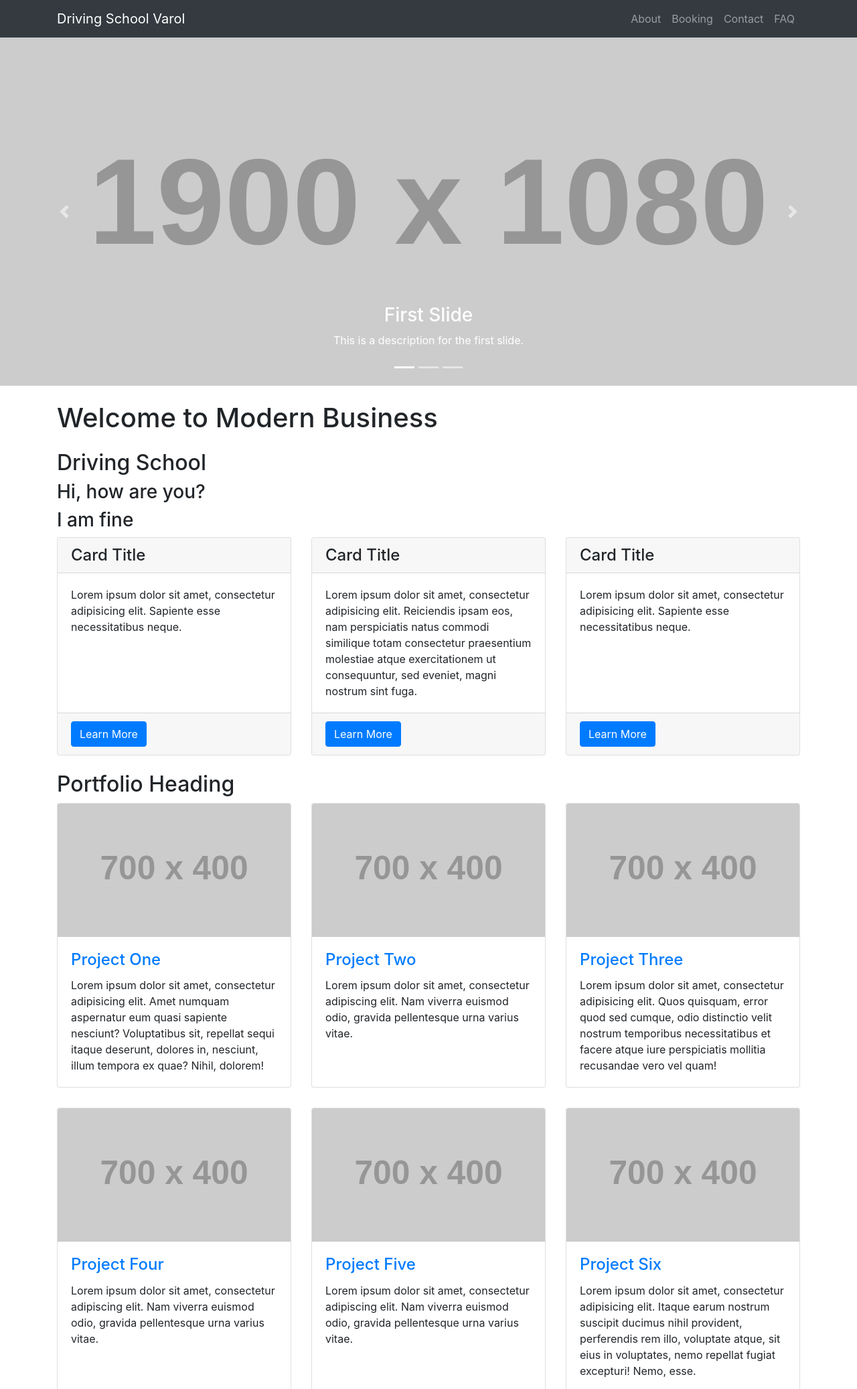
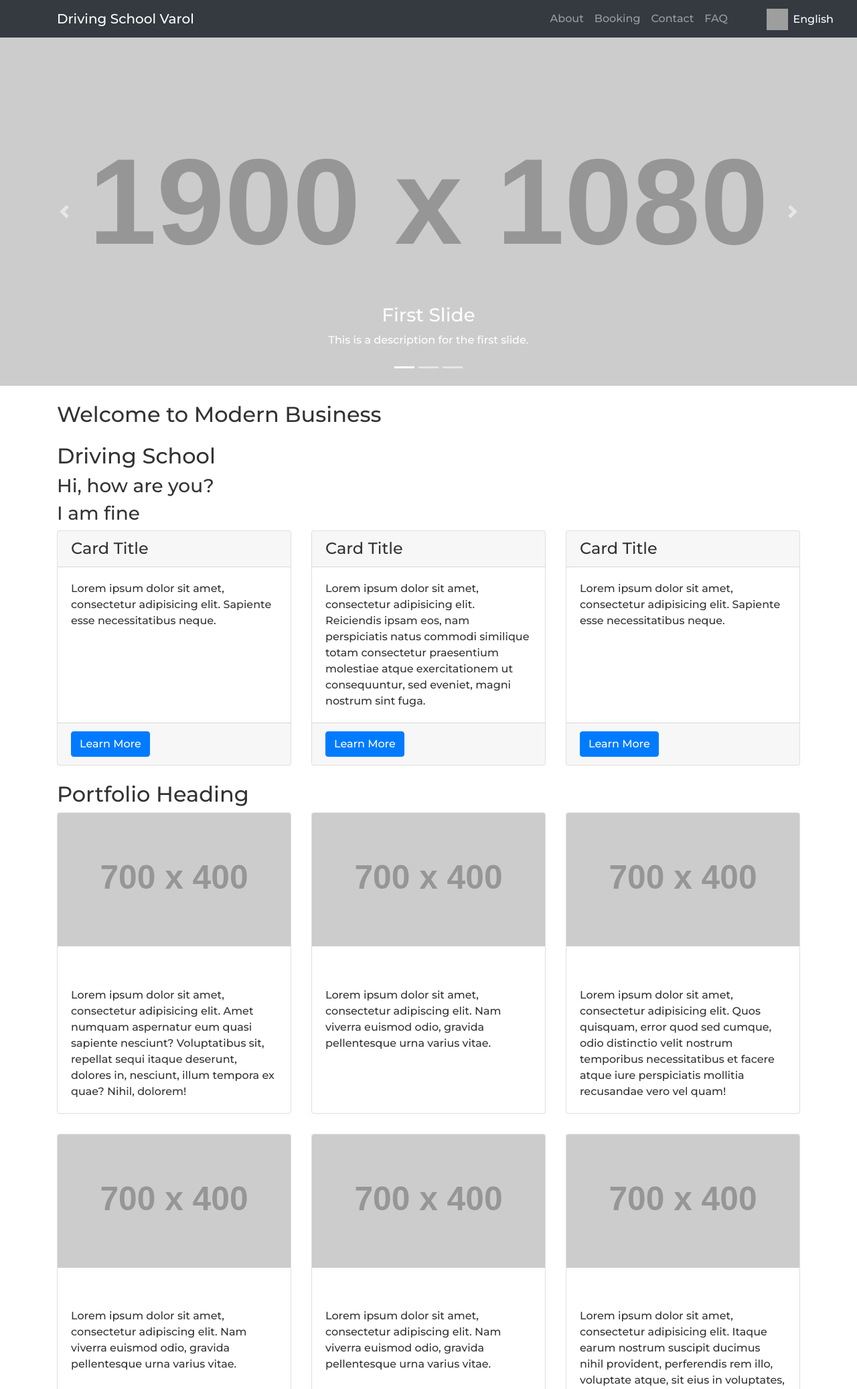
Before and after one commit to atula-p/crispy-pancake, a Flask app: page / in a window 1280 px wide. Shown: the top 2074 px of the page at 67% size. Run offline with Flask 2, Linux system fonts and the light colour scheme; grey boxes labelled with a size stand in for pictures from a placeholder-image service; some libraries are stand-ins or nearby versions; grey boxes are pictures that could not be loaded.

Commit message:
added language menu

```diff
--- a/main.py
+++ b/main.py
@@ -8,7 +8,7 @@
 
 @babel.localeselector
 def get_locale():
-    return 'de'
+    return 'en'
     #request.accept_languages.best_match(['en', 'de'])
 
 #@app.route('/')
@@ -26,7 +26,8 @@
 
 @app.route('/about')
 def about():
-    return render_template('about.html')
+    driving_school = gettext('Driving School')
+    return render_template('about.html', driving_school=driving_school)
 
 
 @app.route('/booking')
--- /dev/null
+++ b/static/css/style.css
@@ -0,0 +1,102 @@
+@import url(https://fonts.googleapis.com/css2?family=Montserrat:wght@500&display=swap);
+@import url(https://necolas.github.io/normalize.css/8.0.1/normalize.css);
+
+
+body {
+    font-family: 'Montserrat', sans-serif;
+    color: #333;
+}
+
+* {
+    box-sizing: border-box;
+}
+
+a {
+    text-decoration: none;
+    color: #fff;
+}
+
+.logo {
+    width: 100px;
+}
+
+.logo img {
+    width: 100px;
+}
+
+.lang-menu {
+    margin-top: 2px;
+    left: 50px;
+    position: relative;
+}
+
+.selected-lang {
+    cursor: pointer;
+    display: flex;
+    justify-content: space-between;
+    line-height: 2;
+    width: 100px;
+    color: #fff;
+}
+
+.selected-lang:before {
+    content: '';
+    display: block;
+    width: 32px;
+    height: 32px;
+    background-image: url(https://www.countryflags.io/us/flat/32.png);
+    color: #333;
+}
+
+.lang-menu ul {
+    margin: 0;
+    padding: 0;
+    background-color: #333;
+    color: #333;
+    border: 1px solid #f8f8f8;
+    box-shadow: 0px 1px 10px rgba(0, 0, 0, 0.2);
+    border-radius: 5px;
+    display: none;
+    position: absolute;
+    top: 30px;
+    left: 0;
+}
+
+.lang-menu ul li {
+    list-style: none;
+    display: flex;
+    justify-content: space.between;
+}
+
+.lang-menu ul li a {
+    width: 140px;
+    display: block;
+    padding: 5px 10px;
+    color: #fff;
+    text-decoration: none;
+}
+
+.lang-menu ul li a:before {
+    content: '';
+    display: inline-block;
+    width: 32px;
+    height: 32px;
+    vertical-align: middle;
+    margin-right: 10px;
+}
+
+.lang-menu ul li a:hover {
+    background-color: #505050;
+}
+
+.de:before {
+    background-image: url(https://www.countryflags.io/de/flat/32.png);
+}
+
+.us:before {
+    background-image: url(https://www.countryflags.io/us/flat/32.png);
+}
+
+.lang-menu:hover ul {
+    display: block;
+}
--- a/templates/index.html
+++ b/templates/index.html
@@ -21,7 +21,7 @@
 
   <nav class="navbar fixed-top navbar-expand-lg navbar-dark bg-dark fixed-top">
     <div class="container">
-      <a class="navbar-brand" href="/">Fahrschule Varol</a>
+      <a class="navbar-brand" href="/">Driving School Varol</a>
       <button class="navbar-toggler navbar-toggler-right" type="button" data-toggle="collapse" data-target="#navbarResponsive" aria-controls="navbarResponsive" aria-expanded="false" aria-label="Toggle navigation">
         <span class="navbar-toggler-icon"></span>
       </button>
--- a/templates/layout.html
+++ b/templates/layout.html
@@ -1,17 +1,18 @@
 {% block content %}
-  <title>Driving School Varol</title>
-  <link rel="shortcut icon" href="{{ url_for('static', filename='favicon/varol.jpg')}}">
+<title>Driving School Varol</title>
+<link rel="shortcut icon" href="{{ url_for('static', filename='favicon/varol.jpg')}}">
+<link rel="stylesheet" href="./static/css/style.css">
 
 <!-- Navigation-->
 <nav class="navbar fixed-top navbar-expand-lg navbar-dark bg-dark fixed-top">
     <div class="container">
-        <a class="navbar-brand" href="/">Driving School Varol</a>
+        <a class="navbar-brand" href="/">{{ driving_school }} Varol</a>
         <button class="navbar-toggler navbar-toggler-right" type="button" data-toggle="collapse"
                 data-target="#navbarResponsive" aria-controls="navbarResponsive" aria-expanded="false"
                 aria-label="Toggle navigation">
             <span class="navbar-toggler-icon"></span>
         </button>
-     <div class="collapse navbar-collapse" id="navbarResponsive">
+        <div class="collapse navbar-collapse" id="navbarResponsive">
             <ul class="navbar-nav ml-auto">
                 <li class="nav-item">
                     <a class="nav-link" href="/about">About</a>
@@ -27,6 +28,19 @@
                 </li>
             </ul>
         </div>
+        <div class="lang-menu">
+            <div class="selected-lang">
+                English
+            </div>
+            <ul>
+                <li>
+                    <a  href="#" class="de">German</a>
+                </li>
+                <li>
+                    <a  href="#" class="us">English</a>
+                </li>
+            </ul>
+        </div>
     </div>
 </nav>
 
```
